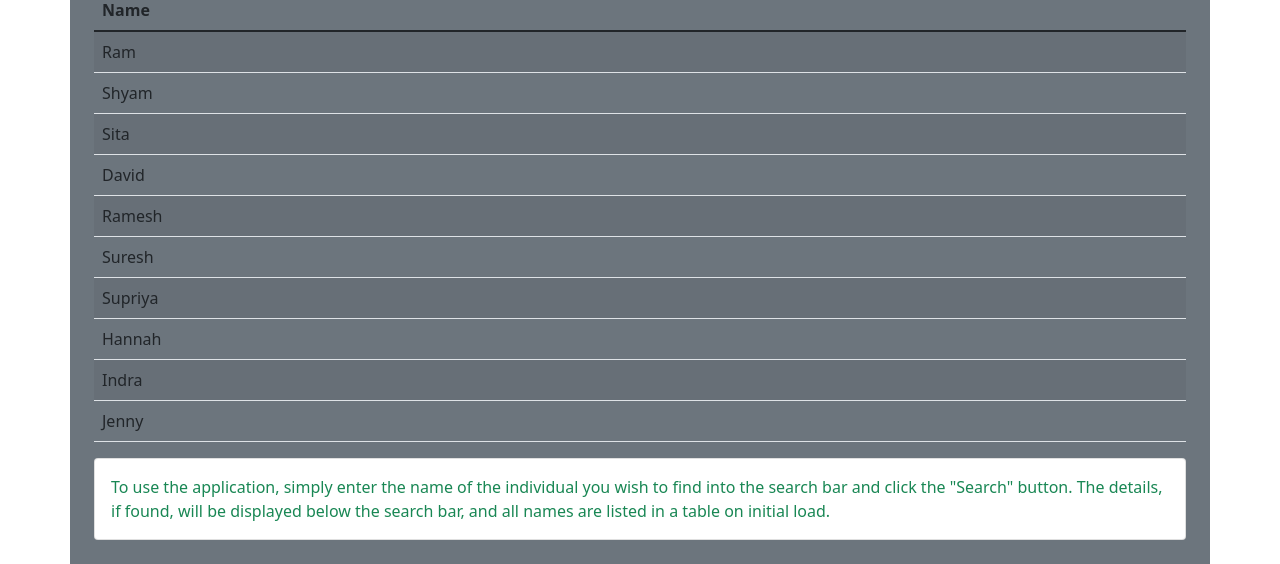
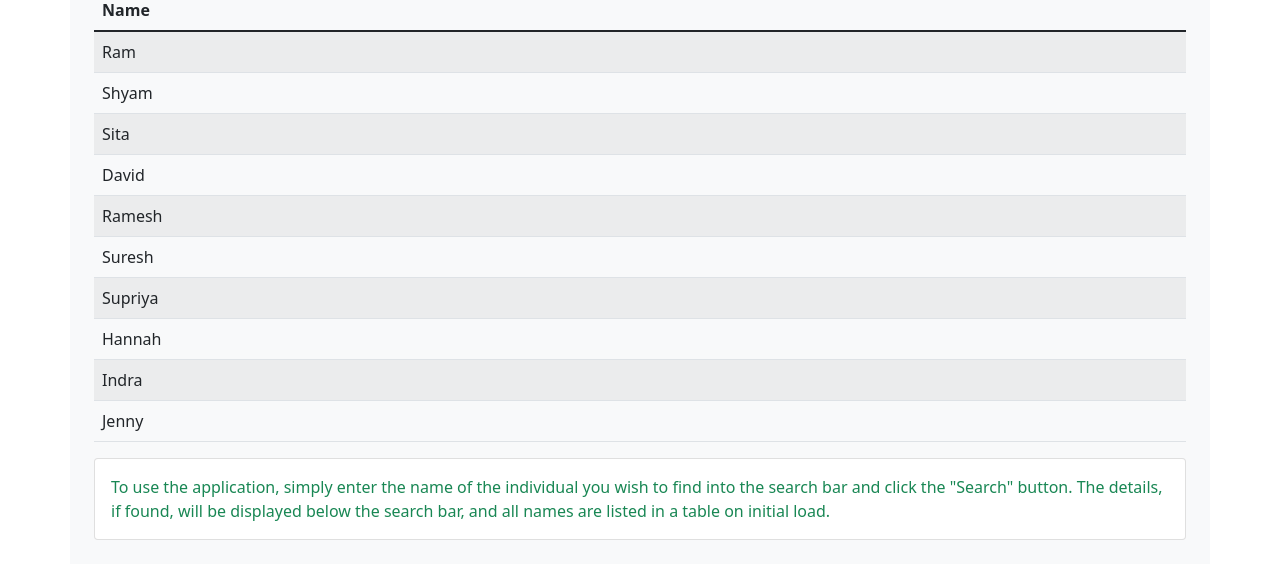
Before and after one commit to tanisha226/js_json, a plain HTML site: page index.html in a window 1280 px wide. Shown: the part 254-818 px from the top of the page. Drawn offline with nearby package versions, Linux system fonts and the light colour scheme.

Commit message:
Update index.html

```diff
--- a/index.html
+++ b/index.html
@@ -7,7 +7,7 @@
     <link href="https://cdn.jsdelivr.net/npm/bootstrap@5.1.3/dist/css/bootstrap.min.css" rel="stylesheet">
 </head>
 <body>
-    <div class="container mt-5 bg-secondary p-4 text-white ">
+    <div class="container mt-5 bg-light p-4 text-white ">
         <h1 class="mb-3">Find Person Details</h1>
         <form id="searchForm" class="input-group mb-3">
             <input type="text" id="nameInput" class="form-control" placeholder="Enter name" aria-label="Recipient's username" aria-describedby="button-addon2">
```
